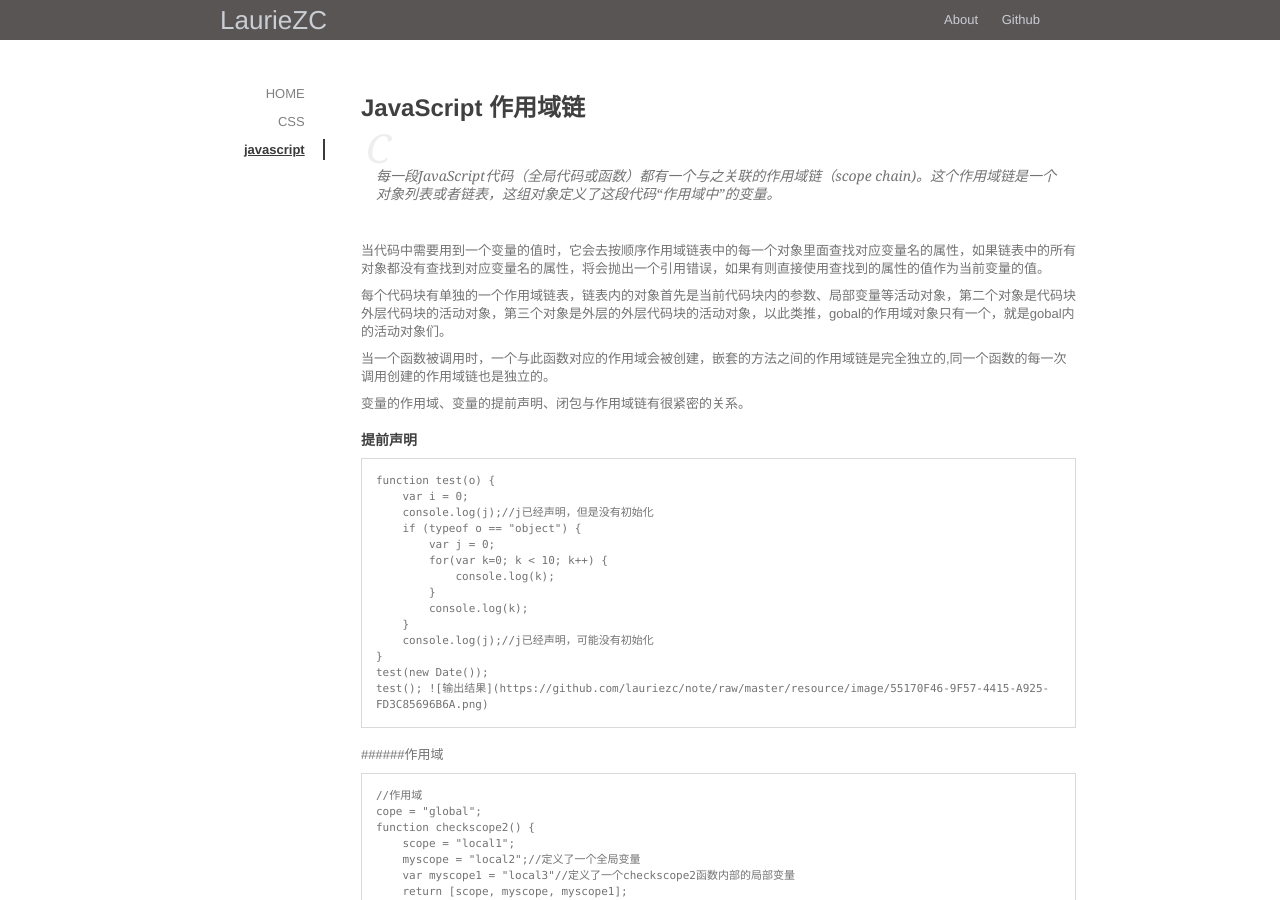
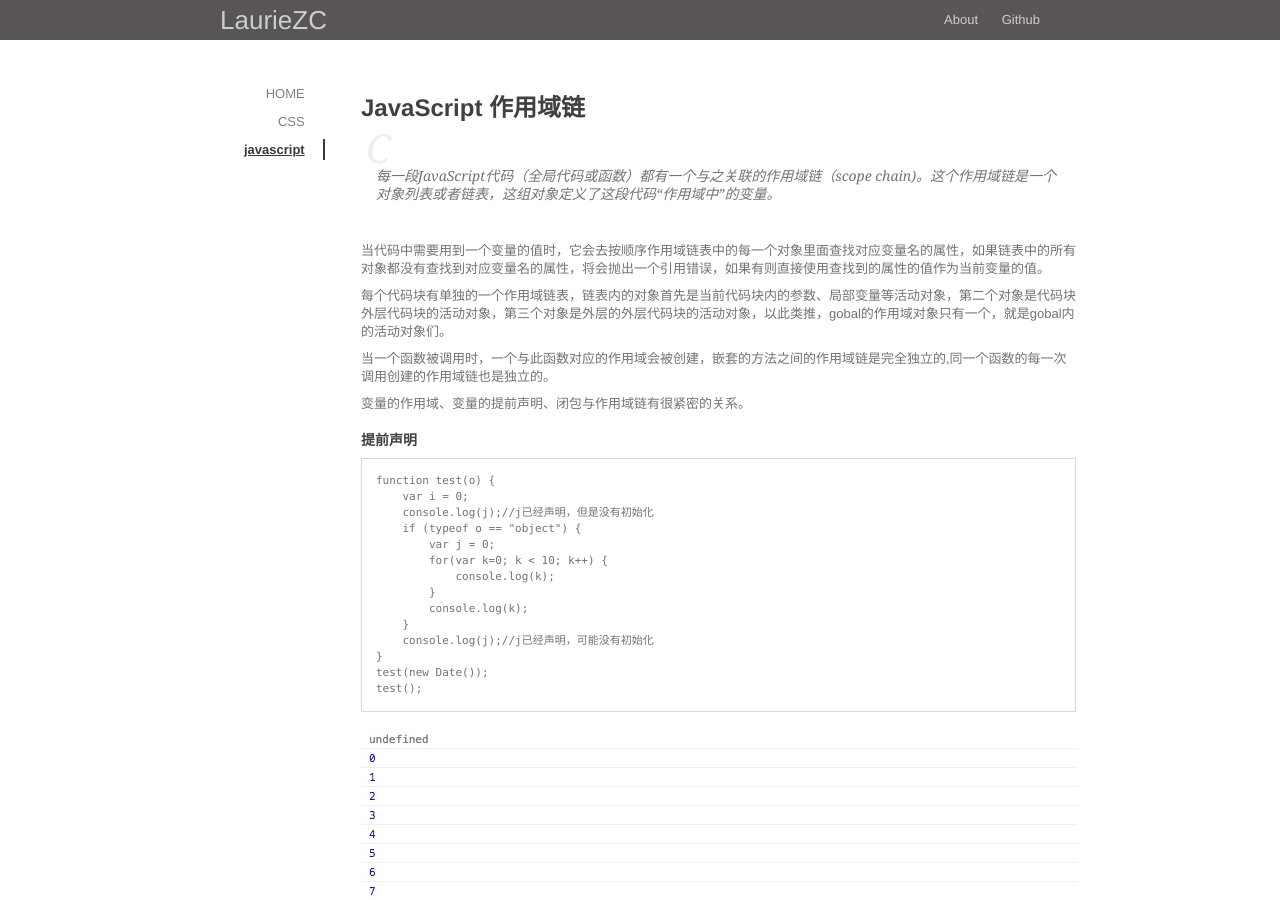
Before and after one commit to lauriezc/note, a Jekyll site: the page built from _posts/javascript/2016-09-27-javascript-scope-chain.md, in a window 1280 px wide and 900 px high. Built offline with Jekyll 4.4.1, drawn with Linux system fonts in a browser that asks for light colours; nearby versions of some CDN libraries; comment, search, counter and statistics services are not loaded.

Commit message:
change image position

```diff
--- a/_posts/javascript/2016-09-27-javascript-scope-chain.md
+++ b/_posts/javascript/2016-09-27-javascript-scope-chain.md
@@ -33,7 +33,11 @@ category: "javascript"
     }
     test(new Date());
     test();
-![输出结果](https://github.com/lauriezc/note/raw/master/resource/image/55170F46-9F57-4415-A925-FD3C85696B6A.png)
+
+
+
+![输出结果](https://github.com/lauriezc/note/raw/master/resource/image/AD759BC6-9F48-40C4-AA7B-02905405C435.png)
+
 
 ######作用域
 
@@ -52,4 +56,6 @@ category: "javascript"
     console.log(myscope);
     console.log(myscope1);
 
-![输出结果](https://github.com/lauriezc/note/raw/master/resource/image/AD759BC6-9F48-40C4-AA7B-02905405C435.png)
+
+
+![输出结果](https://github.com/lauriezc/note/raw/master/resource/image/55170F46-9F57-4415-A925-FD3C85696B6A.png)
```
